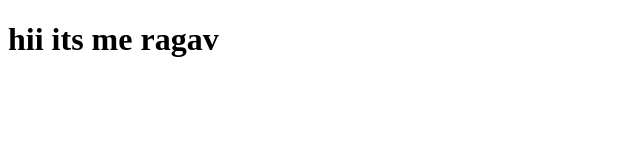
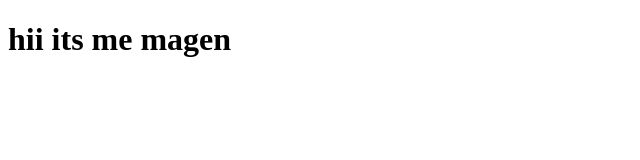
Before and after one commit to Ragavv2003/LEARNING123, a plain HTML site: page index.html in a window 1280 px wide. Shown: the full height of the page, 0-640 px from the left. Drawn offline with Linux system fonts and the light colour scheme.

Commit message:
fix : changed the name to magen

```diff
--- a/index.html
+++ b/index.html
@@ -6,6 +6,6 @@
     <title>Document</title>
 </head>
 <body>
-    <h1>hii its me ragav</h1>
+    <h1>hii its me magen</h1>
 </body>
 </html>
```
